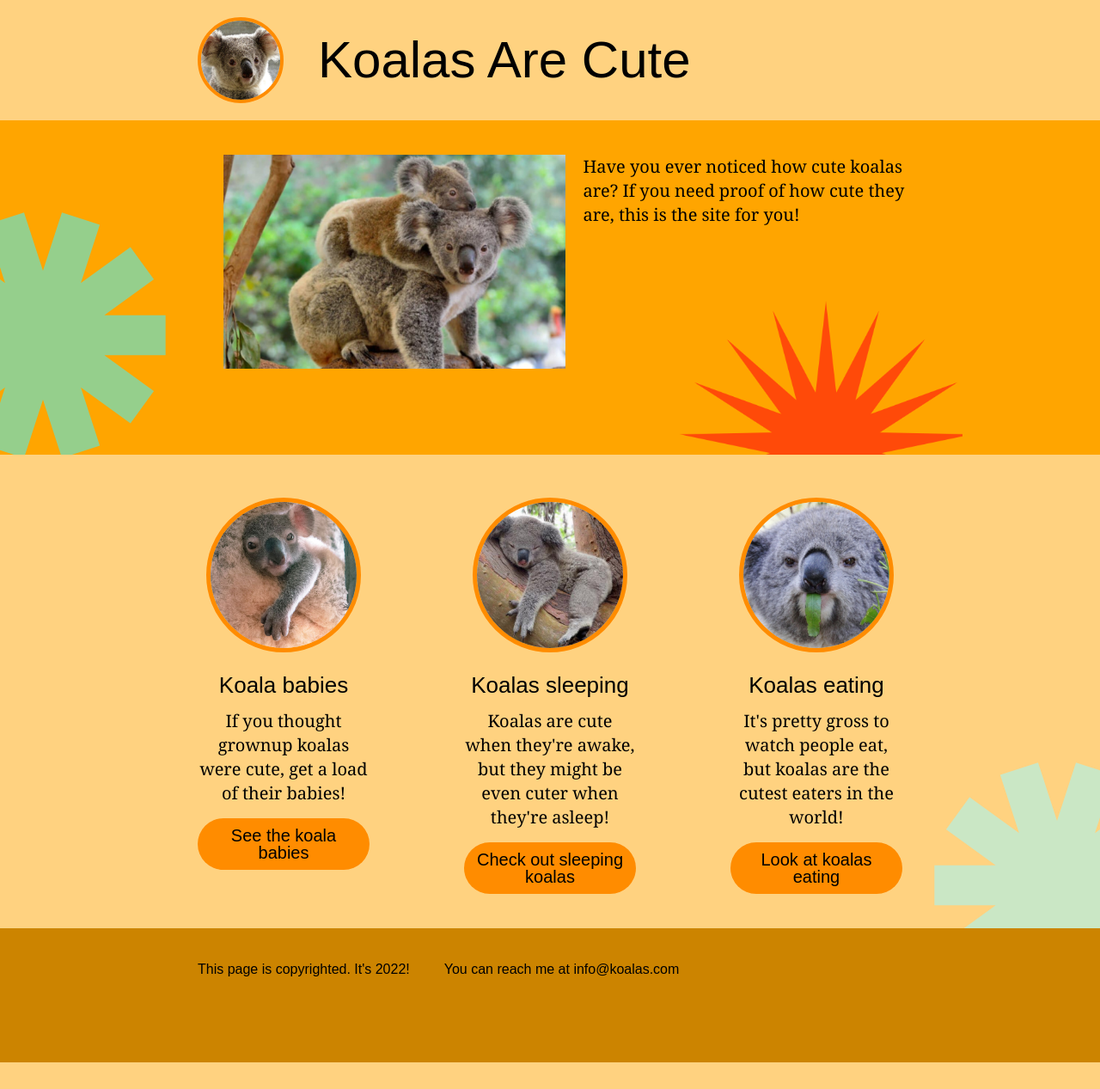
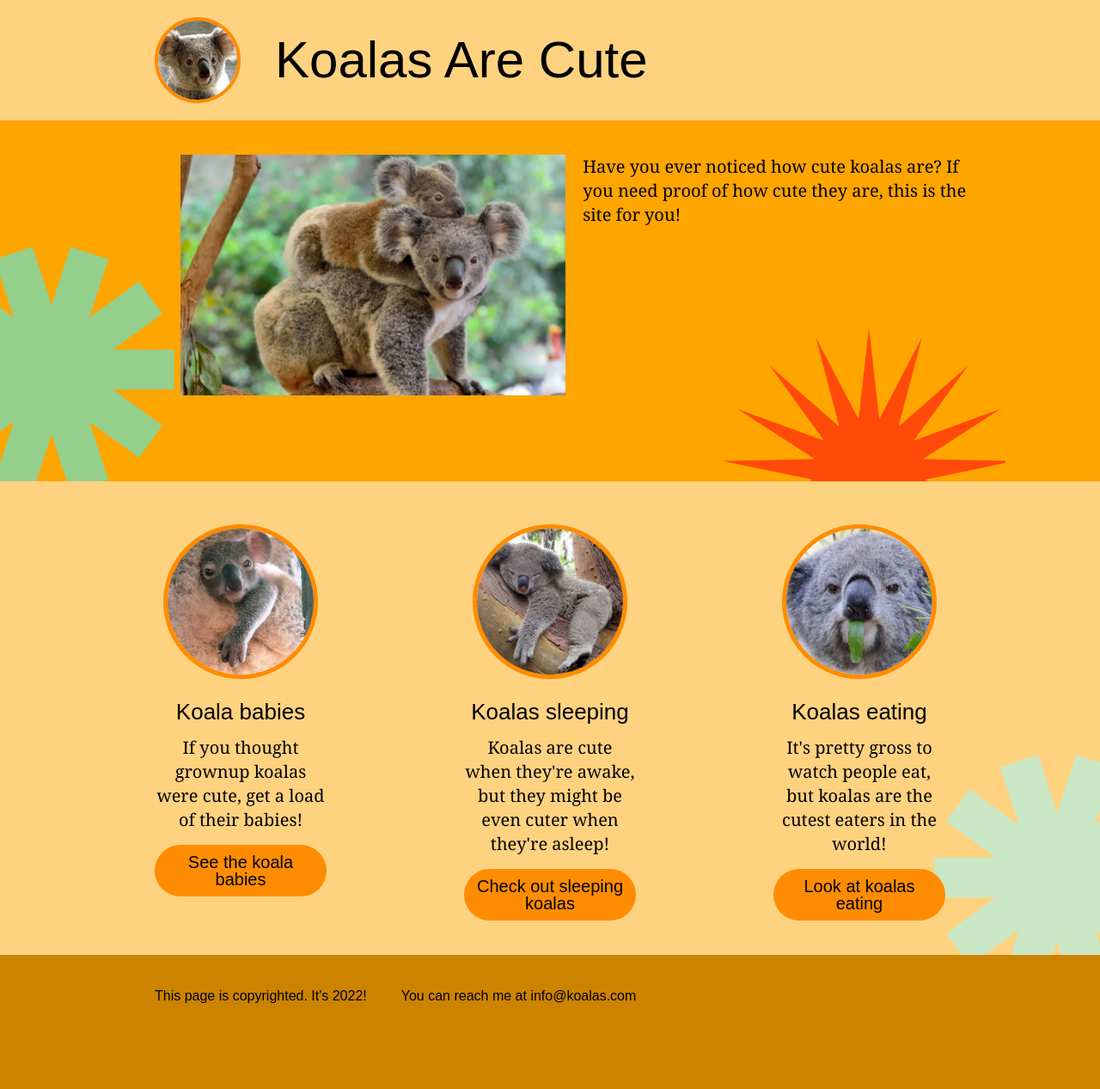
Before and after one commit to eoneill27/pe-projects, a PHP site: page /projects/responsive-challenge/index.html in a window 1280 px wide. Shown: the whole page at 86% size. Before the commit the page ends 1236 px from the top, so only its background shows below. Run offline with PHP 8.4, Linux system fonts and the light colour scheme.

Commit message:
Update responsive layout challenge
Added picture-column to try to keep the square stars closer to the body on an extreme zoom out.

```diff
--- a/projects/responsive-challenge/css/style.css
+++ b/projects/responsive-challenge/css/style.css
@@ -99,6 +99,7 @@ footer a:hover {
 	flex-direction: column;
 	align-items: flex-start;
 }
+
 .welcome-landscape {
 	max-width: 350px;
 }
@@ -190,6 +191,7 @@ p + p {
 	.welcome {
 		padding-left: 60px;
 	}
+
 	.welcome .inner-column {
 		flex-direction: row;
 		align-items: center;
@@ -253,8 +255,16 @@ p + p {
 
 @media (min-width: 900px) {
 
+	.picture-column {
+		max-width: 1500px;
+		margin-left: auto;
+		margin-right: auto;
+		position: relative;
+		display: block;
+	}
+
 	.inner-column {
-		max-width: 900px;
+		max-width: 1000px;
 	}
 
 	.reading-voice {
@@ -279,7 +289,7 @@ p + p {
 		max-width: 30%;
 		position: absolute;
 		top: 100px;
-		left: -100px;
+		left: -150px;
 	}
 
 	.welcome .inner-column {
@@ -338,7 +348,19 @@ p + p {
 	}
 }
 
+/* VERY LARGE SCREEN */
+
+@media (min-width: 1200) {
+	.inner-column {
+		max-width: 1300px;
+	}
+}
+
 @media (max-width: 649px) {
+	.picture-column {
+		display: none;
+	}
+
 	.square-star {
 		display: none;
 	}
@@ -349,6 +371,7 @@ p + p {
 }
 
 @media (max-width: 899px) {
+
 	.starburst {
 		display: none;
 	}
--- a/projects/responsive-challenge/index.html
+++ b/projects/responsive-challenge/index.html
@@ -26,9 +26,11 @@
 
 		<main>
 			<header class="welcome">
+				<div class="picture-column">
 					<picture class="square-star2">
 						<img src="images/square-star.svg">
 					</picture>
+				</div>
 				<div class="inner-column">
 					<picture class="welcome-landscape">
 						<img src="images/koala-family.jpg" alt="A koala with a baby on its back sitting on a tree branch and looking at the camera.">
@@ -37,6 +39,7 @@
 					<picture class="starburst">
 						<img src="images/starburst.png">
 					</picture>
+				</div>
 			</div>
 			</header>
 
@@ -73,6 +76,7 @@
 					</div>
 					</div>
 				</div>
+				<div class="picture-column">
 					<picture class="square-star">
 						<img src="images/square-star.svg">
 					</picture>
```
Lines whose indentation alone changed are shown as unchanged.
